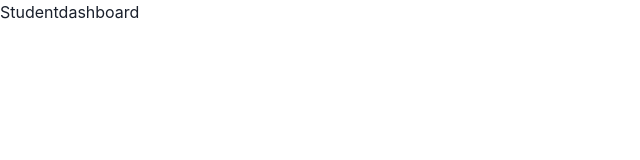
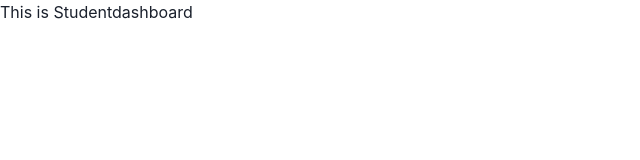
Before and after one commit to gokhalevedant06/TopicHub, a React (Create React App) app in the folder client/: page /studentdashboard in a window 1280 px wide. Shown: the top 160 px of the page, without its empty margins (0-640 px from the left). Built offline with nearby package versions, Linux system fonts and the light colour scheme.

Commit message:
test commit

```diff
--- a/client/src/pages/StudentDashboard.js
+++ b/client/src/pages/StudentDashboard.js
@@ -2,7 +2,7 @@ import React from 'react'
 
 const Studentdashboard = () => {
   return (
-    <div>Studentdashboard</div>
+    <div>This is Studentdashboard</div>
   )
 }
 
```
Also changed, not shown: 1 other file (tests, documents, lock files or other folders).
